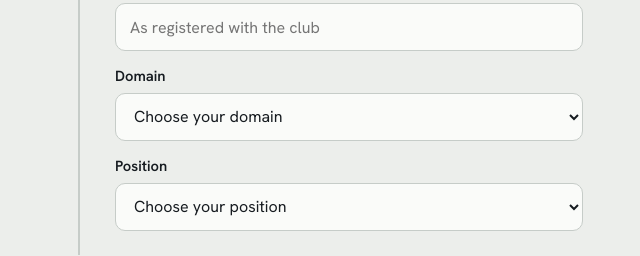
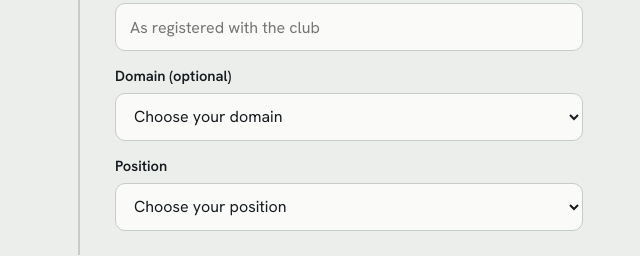
Before and after one commit to soham159357-ship-it/club-attendance, a website: page public/index.html in a window 1280 px wide. Shown: the part 223-479 px from the top of the page, 319-959 px from the left. Drawn offline with nearby package versions, Linux system fonts and the light colour scheme; no server answers.

Commit message:
Update domain label to indicate it's optional

```diff
--- a/public/index.html
+++ b/public/index.html
@@ -24,7 +24,7 @@
         <label for="name">Full name</label>
         <input id="name" type="text" autocomplete="name" autocapitalize="words" maxlength="60" placeholder="As registered with the club">
 
-        <label for="domain">Domain</label>
+                <label for="domain">Domain (optional)</label>
         <select id="domain"><option value="">Choose your domain</option></select>
 
         <label for="role">Position</label>
```
